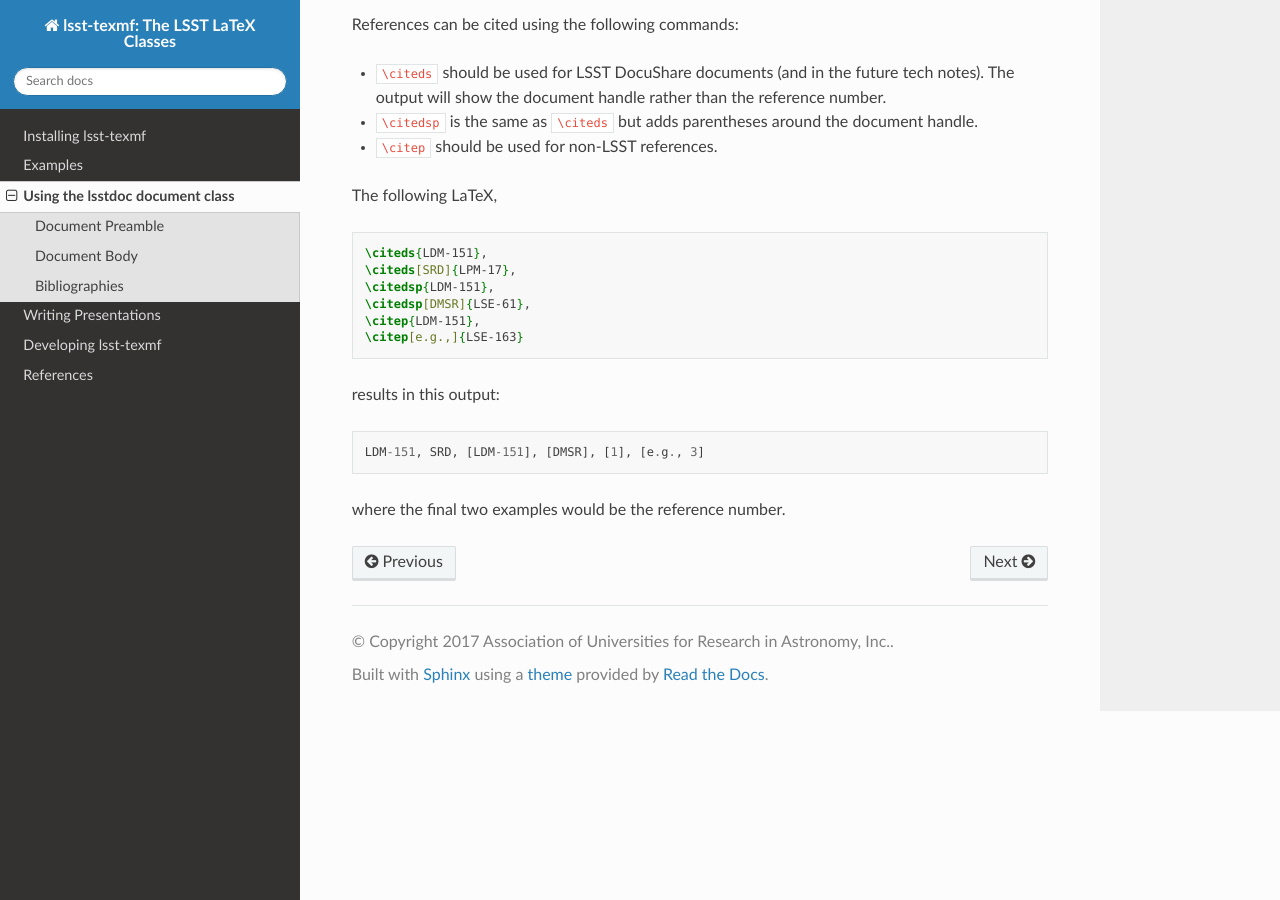
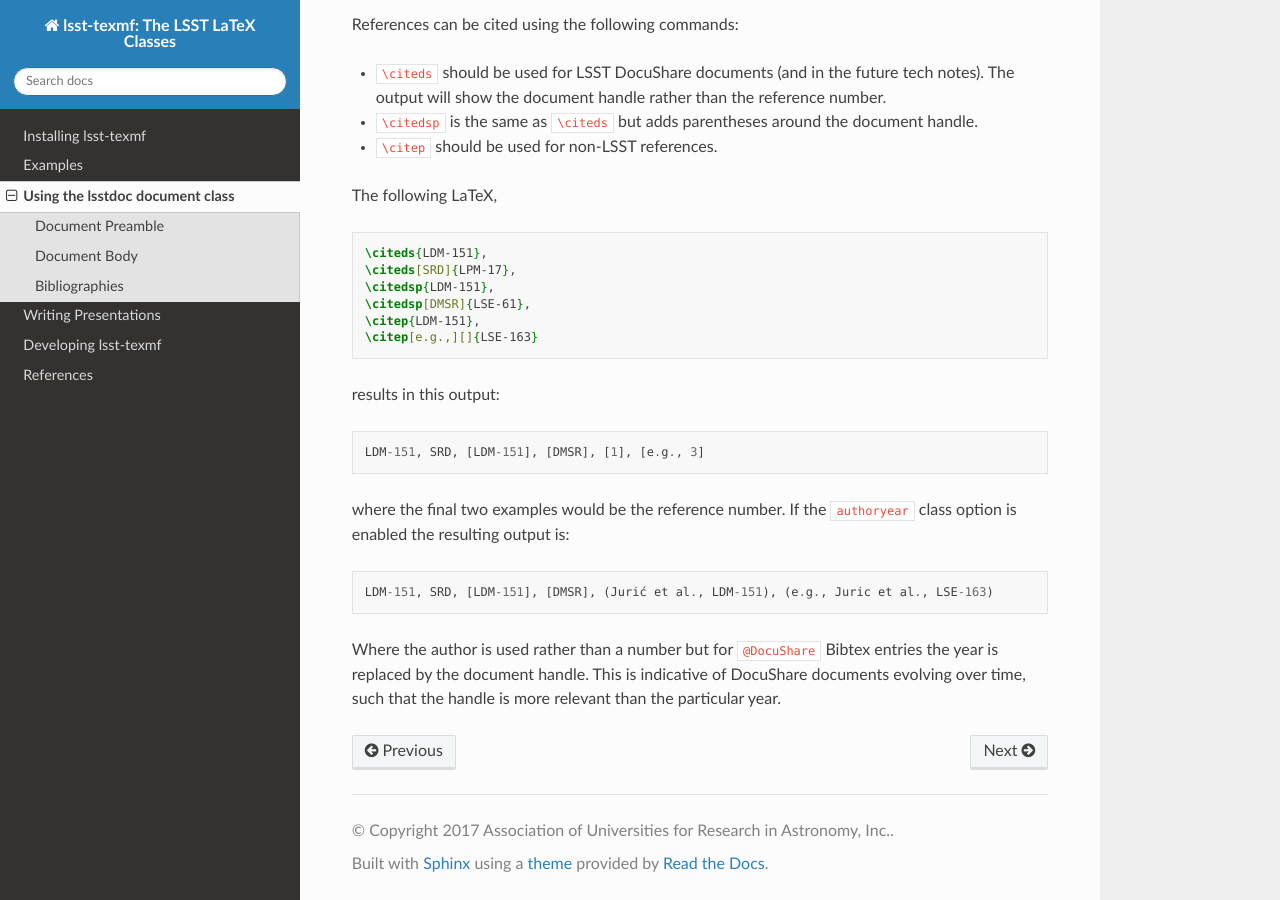
Before and after one commit to lsst/lsst-texmf, a Sphinx documentation site: the page built from docs/lsstdoc.rst, in a window 1280 px wide and 900 px high, scrolled down 2967 px. Built offline with Sphinx 7.4.7 and the Read the Docs theme 2.0.0, drawn with Linux system fonts in a browser that asks for light colours; pages that are not in the unit, such as notebooks, are missing from menus; the version number could not be read and is left out; cross-references to code outside the pages are shown as plain code.

Commit message:
Fix authoryear example

```diff
--- a/docs/lsstdoc.rst
+++ b/docs/lsstdoc.rst
@@ -158,7 +158,7 @@ The following LaTeX,
    \citedsp{LDM-151},
    \citedsp[DMSR]{LSE-61},
    \citep{LDM-151},
-   \citep[e.g.,]{LSE-163}
+   \citep[e.g.,][]{LSE-163}
 
 results in this output:
 
@@ -167,3 +167,11 @@ results in this output:
   LDM-151, SRD, [LDM-151], [DMSR], [1], [e.g., 3]
 
 where the final two examples would be the reference number.
+If the ``authoryear`` class option is enabled the resulting output is:
+
+::
+
+  LDM-151, SRD, [LDM-151], [DMSR], (Jurić et al., LDM-151), (e.g., Juric et al., LSE-163)
+
+Where the author is used rather than a number but for ``@DocuShare`` Bibtex entries the year is replaced by the document handle.
+This is indicative of DocuShare documents evolving over time, such that the handle is more relevant than the particular year.
```
